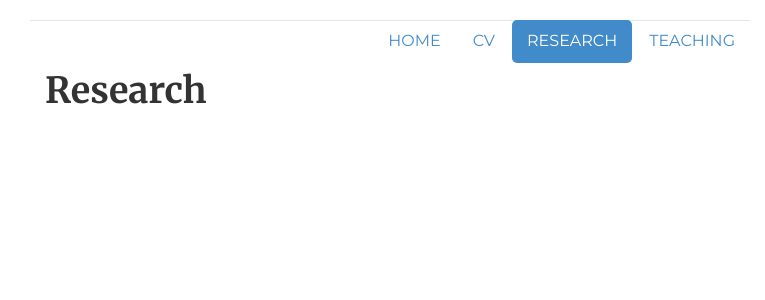
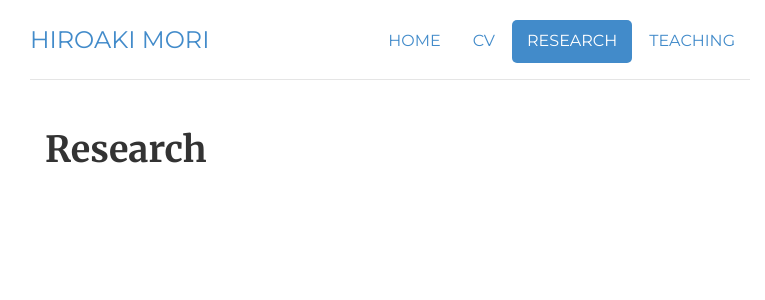
Before and after one commit to morihiroaki/morihiroaki.github.io, a Jekyll site: the page built from research.html, in a window 1280 px wide. Shown: the top 300 px of the page, without its empty margins (250-1015 px from the left). Built offline with Jekyll 4.4.1, drawn with Linux system fonts in a browser that asks for light colours.

Commit message:
Update header_subpage.html

```diff
--- a/_includes/header_subpage.html
+++ b/_includes/header_subpage.html
@@ -1,10 +1,12 @@
 <div class="header">
       <ul class="nav nav-pills pull-right">
-          <li><a href="/index.html">Home</a></li>
+        <li><a href="/index.html">Home</a></li>
         <li class="{{ page.cv }}"><a href="/cv.html" title="CV">CV</a></li>
         <li class="{{ page.research }}"><a href="/research.html" title="Research">Research</a></li>
         <li class="{{ page.teaching }}"><a href="/teaching.html" title="Teaching">Teaching</a></li>
           </ul>
         </li>
       </ul>
+      <h3><class="text-muted"><a href="/">Hiroaki Mori</a></h3>
+</nav>
 </div> <!-- /header -->
```
